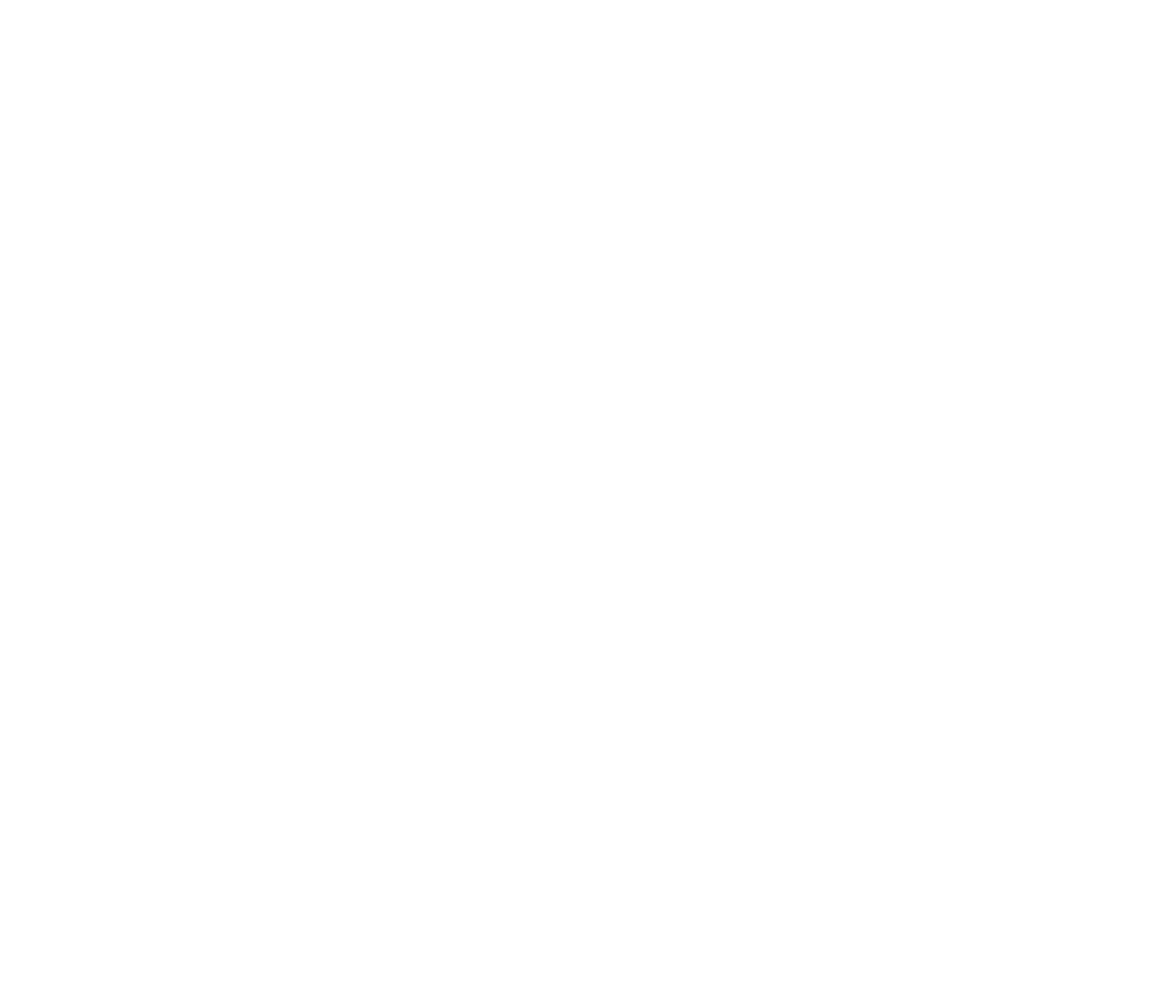
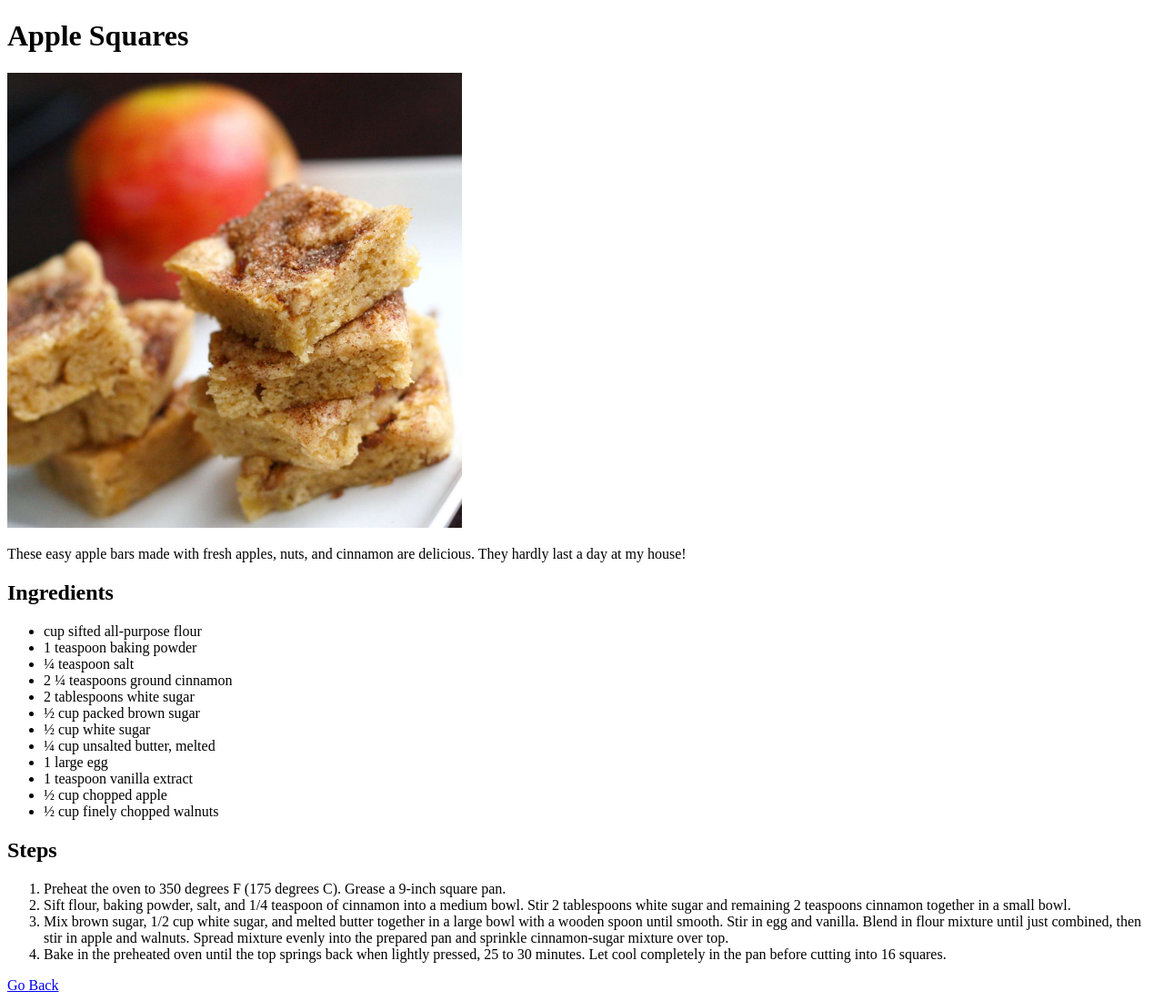
Before and after one commit to Zeck2/odin-recipes, a plain HTML site: page recipes/appleSquares.html in a window 1280 px wide. Shown: the whole page at 91% size. Before the commit the page ends 800 px from the top, so only its background shows below. Drawn offline with Linux system fonts and the light colour scheme.

Commit message:
appleSquares html body done

```diff
--- a/recipes/appleSquares.html
+++ b/recipes/appleSquares.html
@@ -4,9 +4,36 @@
     <meta charset="UTF-8">
     <meta http-equiv="X-UA-Compatible" content="IE=edge">
     <meta name="viewport" content="width=device-width, initial-scale=1.0">
-    <title>Document</title>
+    <title>Apple Squares | Odin Recipes</title>
 </head>
 <body>
-
+    <h1>Apple Squares</h1>
+    <img src="../images/appleSquares.jpg" height="500px">
+    <p>These easy apple bars made with fresh apples, nuts, and cinnamon are delicious. They hardly last a day at my house!</p>
+    <h2>Ingredients</h2>
+    <ul>
+        <li>cup sifted all-purpose flour</li>
+        <li>1 teaspoon baking powder</li>
+        <li>¼ teaspoon salt</li>
+        <li>2 ¼ teaspoons ground cinnamon</li>
+        <li>2 tablespoons white sugar</li>
+        <li>½ cup packed brown sugar</li>
+        <li>½ cup white sugar</li>
+        <li>¼ cup unsalted butter, melted</li>
+        <li>1 large egg</li>
+        <li>1 teaspoon vanilla extract</li>
+        <li>½ cup chopped apple</li>
+        <li>½ cup finely chopped walnuts</li>
+    </ul>
+    <h2>Steps</h2>
+    <ol>
+        <li>Preheat the oven to 350 degrees F (175 degrees C). Grease a 9-inch square pan.</li>
+        <li>Sift flour, baking powder, salt, and 1/4 teaspoon of cinnamon into a medium bowl. Stir 2 tablespoons white sugar and remaining 2 teaspoons cinnamon together in a small bowl.</li>
+        <li>Mix brown sugar, 1/2 cup white sugar, and melted butter together in a large bowl with a wooden spoon until smooth. Stir in egg and vanilla. Blend in flour mixture until just combined, then stir in apple and walnuts. Spread mixture evenly into the prepared pan and sprinkle cinnamon-sugar mixture over top.</li>
+        <li>Bake in the preheated oven until the top springs back when lightly pressed, 25 to 30 minutes. Let cool completely in the pan before cutting into 16 squares.</li>
+    </ol>
+    <div>
+    <a href="../index.html">Go Back</a>
+    </div>
 </body>
 </html>
```
Also changed, not shown: images/appleSquares.jpg (added).
